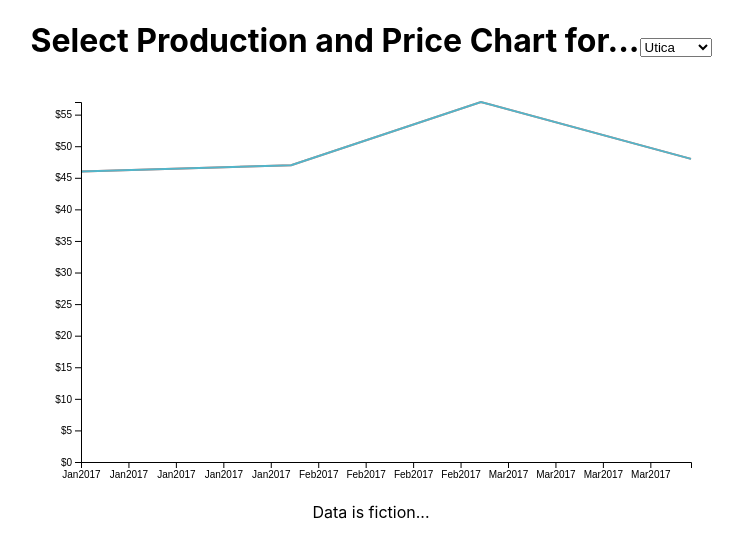
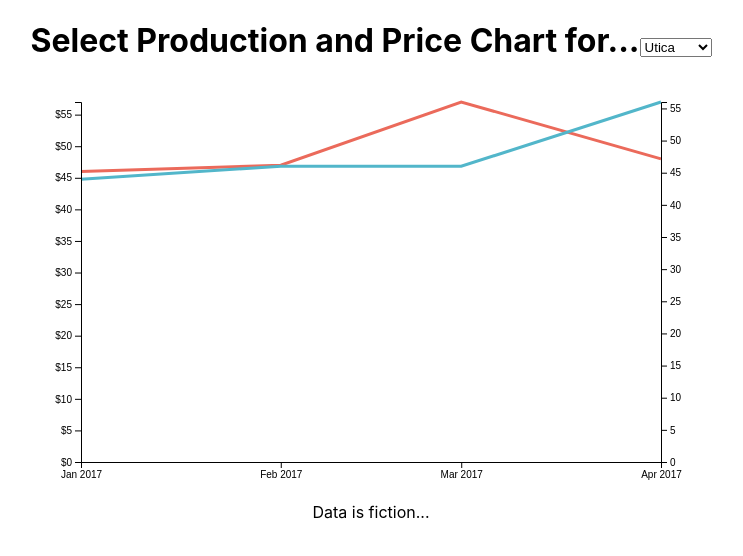
Before and after one commit to rbirchtree/chart-remix-d3-react, a React (Create React App) app: page / in a window 1280 px wide. Shown: the top 556 px of the page, without its empty margins (269-1012 px from the left). Built offline with nearby package versions, Linux system fonts and the light colour scheme.

Commit message:
added extra y-axis for production

```diff
--- a/src/visualizations/LineChart.js
+++ b/src/visualizations/LineChart.js
@@ -3,7 +3,7 @@ import * as d3 from 'd3';
 
 const width = 650;
 const height = 400;
-const margin = {top: 20, right: 5, bottom: 20, left: 35};
+const margin = {top: 20, right: 35, bottom: 20, left: 35};
 const red = '#eb6a5b';
 const blue = '#52b6ca';
 
@@ -14,32 +14,41 @@ class LineChart extends Component {
     // d3 helpers
     xScale: d3.scaleTime().range([margin.left, width - margin.right]),
     yScale: d3.scaleLinear().range([height - margin.bottom, margin.top]),
+    yScale1: d3.scaleLinear().range([height - margin.bottom, margin.top]),
+    //yscale basically the same set-up
     lineGenerator: d3.line(),
   };
+/*  var yAxisRight = d3.svg.axis().scale(y1)
+    .orient("right").ticks(5);*/
   //change highs = price and lows = production to price and production
   xAxis = d3.axisBottom().scale(this.state.xScale)
-    .tickFormat(d3.timeFormat('%b%Y'));
-  yAxis = d3.axisLeft().scale(this.state.yScale)
+    .tickFormat(d3.timeFormat('%b %Y')).ticks(4);
+  yAxisLeft = d3.axisLeft().scale(this.state.yScale)
     .tickFormat(d => `${'$' + d}`);
+  yAxisRight = d3.axisRight().scale(this.state.yScale1);
+
 
   static getDerivedStateFromProps(nextProps, prevState) {
     if (!nextProps.data) return null; // data hasn't been loaded yet so do nothing
     const {data} = nextProps;
     console.log('data',data)
-    const {xScale, yScale, lineGenerator} = prevState;
-    alert('hi')
+    const {xScale, yScale, yScale1, lineGenerator} = prevState;
+    //alert('hi')
     // data has changed, so recalculate scale domains
     const timeDomain = d3.extent(data, d => d.date);
     const priceMax = d3.max(data, d => d.price);
+    const productionMax = d3.max(data, d => d.production);
 
     xScale.domain(timeDomain);
     yScale.domain([0, priceMax]);
+    yScale1.domain([0, productionMax])
+    // calculate line for production
+    lineGenerator.x(d => xScale(d.date));
+    //sets-up x scale
+    lineGenerator.y( d=> yScale1(d.production));
 
-    // calculate line for lows
-    lineGenerator.x(d => xScale(d.date));
-    lineGenerator.y(d => yScale(d.price));
     const production = lineGenerator(data);
-    // and then highs
+    // and then price
     lineGenerator.y(d => yScale(d.price));
     const price = lineGenerator(data);
 
@@ -48,18 +57,21 @@ class LineChart extends Component {
 
   componentDidUpdate() {
     d3.select(this.refs.xAxis).call(this.xAxis);
-    d3.select(this.refs.yAxis).call(this.yAxis);
+    d3.select(this.refs.yAxisLeft).call(this.yAxisLeft);
+    // add yaxis right
+    d3.select(this.refs.yAxisRight).call(this.yAxisRight);
   }
 
   render() {
 
     return (
       <svg width={width} height={height}>
-        <path d={this.state.price} fill='none' stroke={red} strokeWidth='2' />
-        <path d={this.state.production} fill='none' stroke={blue} strokeWidth='2' />
+        <path d={this.state.price} fill='none' stroke={red} strokeWidth='3' />
+        <path d={this.state.production} fill='none' stroke={blue} strokeWidth='3' />
         <g>
           <g ref='xAxis' transform={`translate(0, ${height - margin.bottom})`} />
-          <g ref='yAxis' transform={`translate(${margin.left}, 0)`} />
+          <g ref='yAxisLeft' transform={`translate(${margin.left}, 0)`} />
+          <g ref='yAxisRight' transform={`translate(${width-margin.right}, 0)`} />
         </g>
       </svg>
     );
```
Also changed, not shown: src/App.js (+2 -17 lines).
